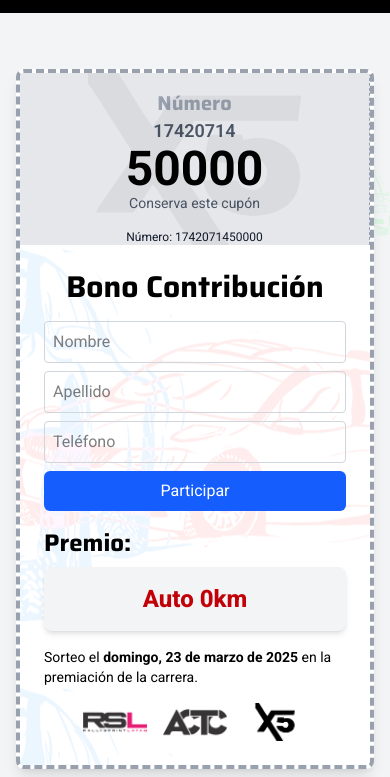
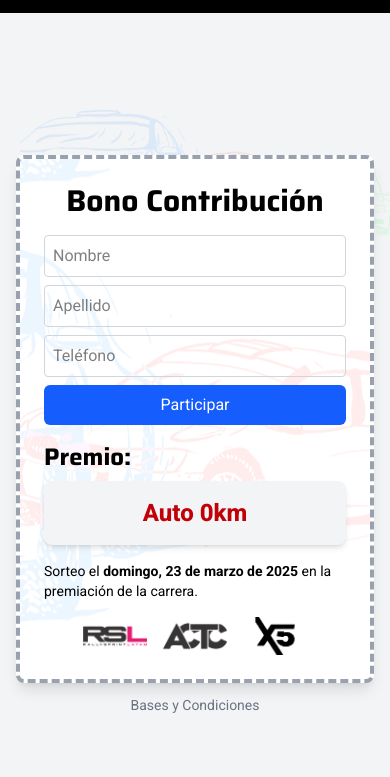
Before and after one commit to Master-Insight/SorteosRsl, an Astro site: page / in a window 390 px wide. Shown: the part 67-844 px from the top of the page. Built offline with nearby package versions, Linux system fonts and the light colour scheme; Astro itself is replaced by a stand-in of ours; no server answers.

Commit message:
💄 refact (Index): se oculta cupon en mobil

```diff
--- a/src/pages/index.astro
+++ b/src/pages/index.astro
@@ -152,7 +152,7 @@ const imgNumSection = "/images/planx5.png";
 
       <!-- Talón lateral para corte -->
       <div
-        class="w-full md:w-1/4 bg-gray-200 flex flex-col justify-between border-r border-dashed border-gray-400 text-center numero-section"
+        class="w-full hidden md:w-1/4 bg-gray-200 md:flex flex-col justify-between border-r border-dashed border-gray-400 text-center numero-section"
       >
         <!-- Imagen de fondo en la sección del número -->
         <img
@@ -163,11 +163,6 @@ const imgNumSection = "/images/planx5.png";
         <h2 class="text-xl font-bold pt-4 text-gray-400 relative">Número</h2>
         <div class="text-center">
           <p
-            id="numeroCuponSuperior"
-            class="text-lg font-semibold text-gray-600 z-40"
-          >
-          </p>
-          <p
             id="numeroCuponInferior"
             class="text-5xl font-bold text-black z-40"
           >
@@ -175,9 +170,6 @@ const imgNumSection = "/images/planx5.png";
         </div>
         <div>
           <p class="text-sm text-gray-600 pb-4 relative">Conserva este cupón</p>
-          <p class="text-xs text-gray-900 relative">
-            Número: <span id="numeroCupon"></span>
-          </p>
         </div>
       </div>
 
@@ -294,21 +286,14 @@ const imgNumSection = "/images/planx5.png";
 <script is:inline>
   document.addEventListener("DOMContentLoaded", () => {
     const generarNumeroUnico = () => {
-      // const storedNumero = Number(localStorage.getItem("numeroCupon"));
-      // if (storedNumero) return storedNumero;
-      // const nuevoNumero = Date.now() % 1000000;
-      // localStorage.setItem("numeroCupon", String(nuevoNumero));
       const nuevoNumero = String(Date.now());
       return nuevoNumero;
     };
 
     const numeroCompleto = generarNumeroUnico();
-    const primeros9 = numeroCompleto.slice(0, 8);
     const ultimos4 = numeroCompleto.slice(-5);
 
-    document.getElementById("numeroCuponSuperior").textContent = primeros9;
     document.getElementById("numeroCuponInferior").textContent = ultimos4;
-    document.getElementById("numeroCupon").textContent = numeroCompleto;
 
     document
       .getElementById("sorteoForm")
```
